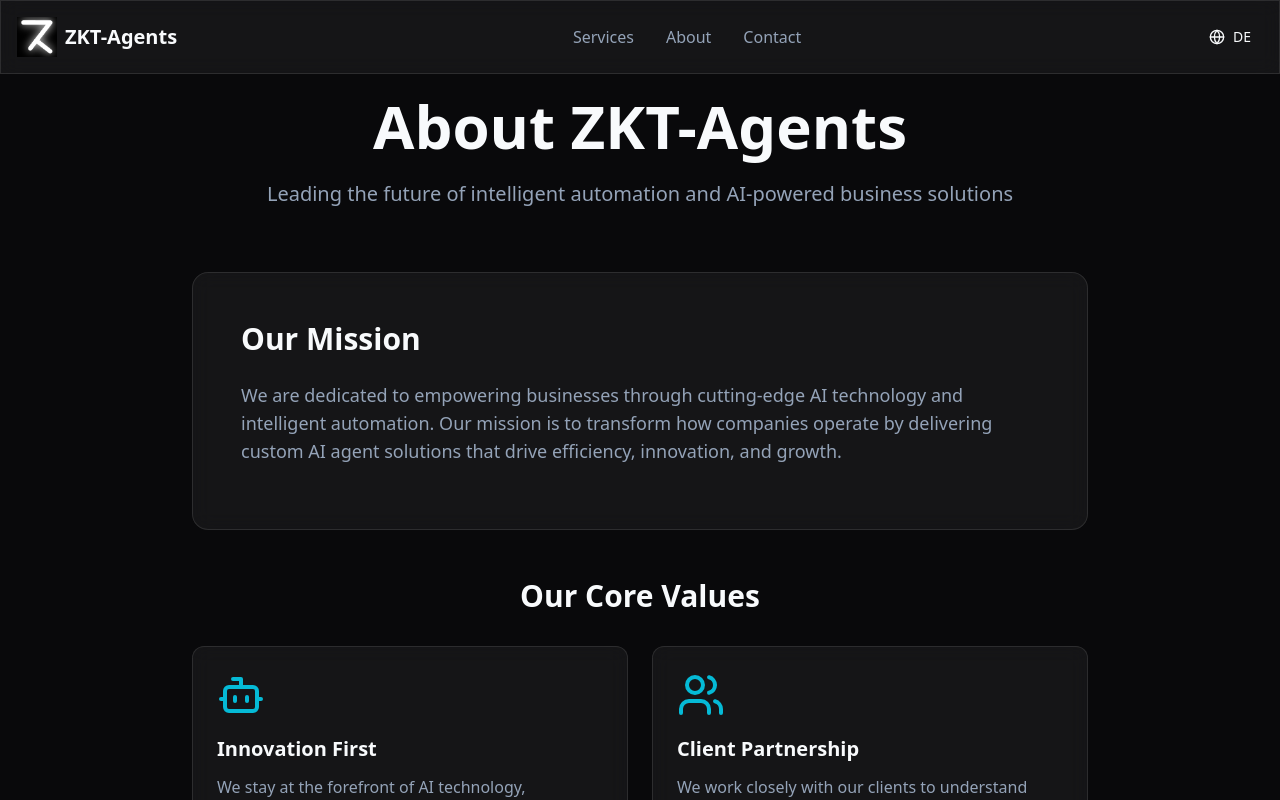
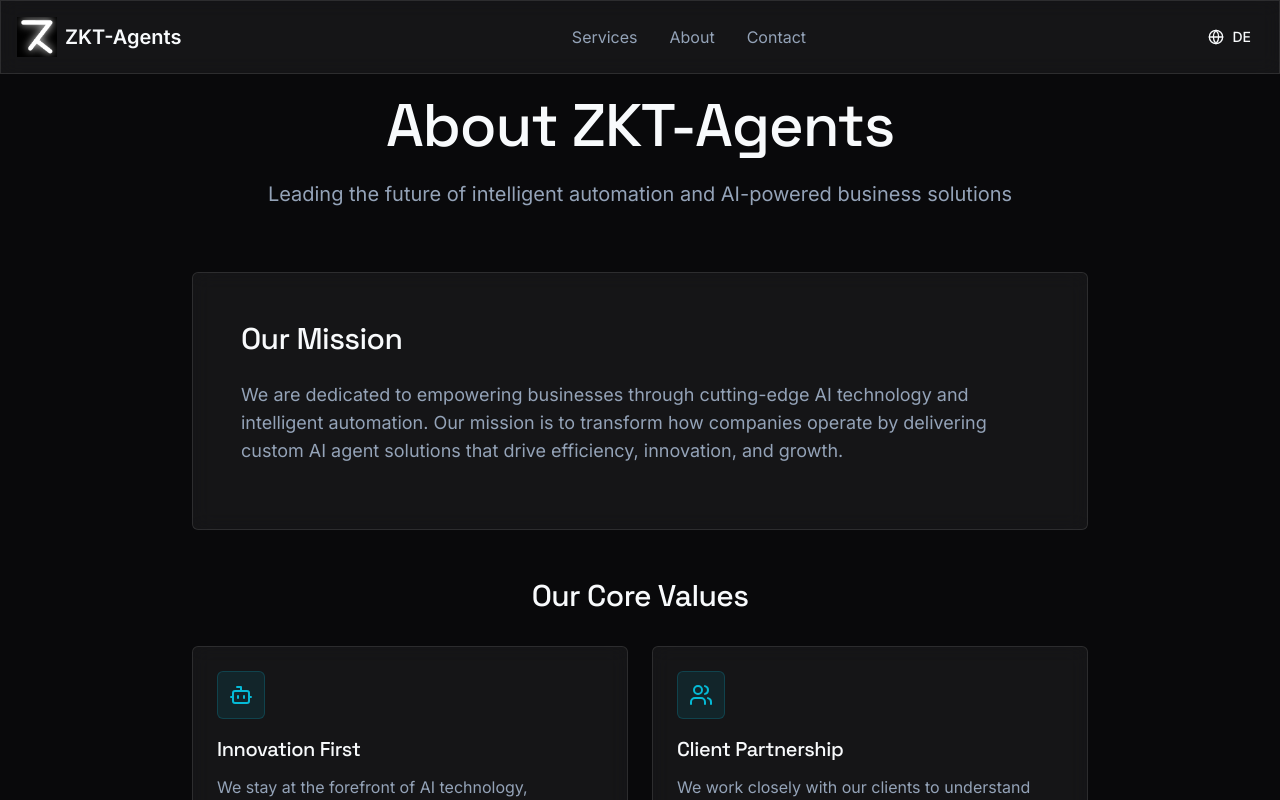
Before and after one commit to Zorka-AI/zkt-agents-ignition, a React (Vite) app: page /about in a window 1280 px wide. Shown: the top 800 px of the page. Built offline with nearby package versions, Linux system fonts and the light colour scheme; the HTML template or start-up script is replaced by a standard one.

Commit message:
Refactor: Improve website aesthetics

```diff
--- a/index.html
+++ b/index.html
@@ -16,6 +16,11 @@
     <meta name="twitter:card" content="summary_large_image" />
     <meta name="twitter:site" content="@lovable_dev" />
     <meta name="twitter:image" content="https://lovable.dev/opengraph-image-p98pqg.png" />
+
+    <!-- Google Fonts -->
+    <link rel="preconnect" href="https://fonts.googleapis.com">
+    <link rel="preconnect" href="https://fonts.gstatic.com" crossorigin>
+    <link href="https://fonts.googleapis.com/css2?family=Inter:wght@300;400;500;600&family=Space+Grotesk:wght@400;500;600&display=swap" rel="stylesheet">
   </head>
 
   <body>
--- a/src/components/CTA.tsx
+++ b/src/components/CTA.tsx
@@ -14,7 +14,7 @@ const CTA = () => {
           <div className="absolute inset-0 gradient-primary opacity-10 blur-3xl" />
 
           <div className="relative z-10 animate-fade-in">
-            <h2 className="text-4xl md:text-5xl font-bold mb-6 text-foreground">
+            <h2 className="text-4xl md:text-5xl font-display font-medium mb-6 text-foreground tracking-tighter">
               {t('cta.title')}
             </h2>
             <p className="text-xl text-muted-foreground mb-10 max-w-2xl mx-auto">
@@ -22,7 +22,7 @@ const CTA = () => {
             </p>
             <ConsultationDialog
               trigger={
-                <Button size="lg" className="gap-2 gradient-primary text-primary-foreground glow-subtle hover:glow-primary transition-all">
+                <Button size="lg" className="gap-2 bg-primary text-primary-foreground hover:bg-primary/90 transition-all">
                   <Calendar className="w-5 h-5" />
                   {t('cta.button')}
                 </Button>
--- a/src/components/Footer.tsx
+++ b/src/components/Footer.tsx
@@ -2,6 +2,7 @@ import { useLanguage } from "@/contexts/LanguageContext";
 import { Button } from "@/components/ui/button";
 import { Mail } from "lucide-react";
 import ConsultationDialog from "@/components/ConsultationDialog";
+import logo from "@/assets/zkt-logo.png";
 
 const Footer = () => {
   const { t } = useLanguage();
@@ -12,11 +13,9 @@ const Footer = () => {
       <div className="container mx-auto px-4">
         <div className="flex flex-col md:flex-row justify-between items-center gap-6">
           <div className="flex items-center gap-2">
-            <div className="w-8 h-8 rounded-lg gradient-primary flex items-center justify-center">
-              <span className="text-lg font-bold text-primary-foreground">Z</span>
-            </div>
+            <img src={logo} alt="ZKT-Agents Logo" className="w-8 h-8" />
             <div>
-              <div className="font-bold text-foreground">ZKT-Agents</div>
+              <div className="font-display font-medium text-foreground">ZKT-Agents</div>
               <p className="text-sm text-muted-foreground">{t('footer.tagline')}</p>
             </div>
           </div>
--- a/src/components/Hero.tsx
+++ b/src/components/Hero.tsx
@@ -30,7 +30,7 @@ const Hero = () => {
           <span className="text-sm text-muted-foreground">{t('hero.title')}</span>
         </div>
 
-        <h1 className="text-5xl md:text-7xl font-bold mb-6 text-foreground">
+        <h1 className="text-5xl md:text-7xl font-display font-medium mb-6 text-foreground tracking-tighter">
           {t('hero.subtitle')}
         </h1>
 
@@ -40,7 +40,7 @@ const Hero = () => {
 
         <div className="flex justify-center">
           <Link to="/services">
-            <Button size="lg" className="gap-2 gradient-primary text-primary-foreground glow-subtle hover:glow-primary transition-all">
+            <Button size="lg" className="gap-2 bg-primary text-primary-foreground hover:bg-primary/90 transition-all">
               {t('hero.cta')}
               <ArrowRight className="w-5 h-5" />
             </Button>
--- a/src/components/Services.tsx
+++ b/src/components/Services.tsx
@@ -31,7 +31,7 @@ const Services = () => {
     <section id="services" className="py-24 relative">
       <div className="container mx-auto px-4">
         <div className="text-center mb-16 animate-fade-in">
-          <h2 className="text-4xl md:text-5xl font-bold mb-4 text-foreground">
+          <h2 className="text-4xl md:text-5xl font-display font-medium mb-4 text-foreground tracking-tighter">
             {t('services.title')}
           </h2>
           <p className="text-xl text-muted-foreground">{t('services.subtitle')}</p>
@@ -41,14 +41,14 @@ const Services = () => {
           {services.map((service, index) => (
             <Link key={index} to={service.link}>
               <Card
-                className="glass-effect border-border hover:border-primary transition-all duration-300 hover:glow-subtle group cursor-pointer h-full"
+                className="glass-effect border-border hover:border-primary transition-all duration-300 group cursor-pointer h-full"
                 style={{ animationDelay: `${index * 0.1}s` }}
               >
                 <CardHeader>
-                  <div className="w-16 h-16 rounded-lg gradient-primary flex items-center justify-center mb-4 group-hover:animate-glow">
-                    <service.icon className="w-8 h-8 text-primary-foreground" />
+                  <div className="w-16 h-16 rounded-lg bg-primary/10 border border-primary/20 flex items-center justify-center mb-4 group-hover:bg-primary/15 transition-colors">
+                    <service.icon className="w-8 h-8 text-primary" />
                   </div>
-                  <CardTitle className="text-2xl text-foreground">{service.title}</CardTitle>
+                  <CardTitle className="text-2xl font-display font-medium text-foreground">{service.title}</CardTitle>
                 </CardHeader>
                 <CardContent>
                   <CardDescription className="text-base text-muted-foreground">
--- a/src/index.css
+++ b/src/index.css
@@ -36,15 +36,15 @@ All colors MUST be HSL.
     --input: 240 10% 15%;
     --ring: 188 95% 43%;
 
-    --radius: 0.75rem;
+    --radius: 0.375rem;
 
-    /* Gradients */
-    --gradient-primary: linear-gradient(135deg, hsl(188 95% 43%) 0%, hsl(220 95% 55%) 100%);
-    --gradient-accent: linear-gradient(180deg, hsl(188 95% 43% / 0.1) 0%, transparent 100%);
+    /* Subtle Gradients */
+    --gradient-primary: linear-gradient(135deg, hsl(188 85% 40%) 0%, hsl(188 75% 35%) 100%);
+    --gradient-accent: linear-gradient(180deg, hsl(188 85% 40% / 0.05) 0%, transparent 100%);
 
-    /* Glows */
-    --glow-primary: 0 0 40px hsl(188 95% 43% / 0.4);
-    --glow-subtle: 0 0 20px hsl(188 95% 43% / 0.2);
+    /* Refined Glows */
+    --glow-primary: 0 0 24px hsl(188 85% 40% / 0.25);
+    --glow-subtle: 0 0 16px hsl(188 85% 40% / 0.15);
   }
 }
 
@@ -79,5 +79,12 @@ All colors MUST be HSL.
 
   body {
     @apply bg-background text-foreground;
+    font-family: 'Inter', system-ui, -apple-system, sans-serif;
+  }
+
+  h1, h2, h3, h4, h5, h6 {
+    font-family: 'Space Grotesk', 'Inter', sans-serif;
+    font-weight: 500;
+    letter-spacing: -0.02em;
   }
 }
--- a/src/pages/About.tsx
+++ b/src/pages/About.tsx
@@ -36,7 +36,7 @@ const AboutContent = () => {
         <div className="container mx-auto px-4">
           <div className="max-w-4xl mx-auto">
             <div className="text-center mb-16 animate-fade-in">
-              <h1 className="text-4xl md:text-6xl font-bold mb-6 text-foreground">
+              <h1 className="text-4xl md:text-6xl font-display font-medium mb-6 text-foreground tracking-tighter">
                 {t('about.page.title')}
               </h1>
               <p className="text-xl text-muted-foreground max-w-3xl mx-auto">
@@ -44,8 +44,8 @@ const AboutContent = () => {
               </p>
             </div>
 
-            <div className="glass-effect rounded-2xl p-8 md:p-12 mb-12 animate-fade-in">
-              <h2 className="text-3xl font-bold mb-6 text-foreground">
+            <div className="glass-effect rounded-lg p-8 md:p-12 mb-12 animate-fade-in border border-border">
+              <h2 className="text-3xl font-display font-medium mb-6 text-foreground tracking-tighter">
                 {t('about.page.mission.title')}
               </h2>
               <p className="text-lg text-muted-foreground mb-4">
@@ -54,18 +54,20 @@ const AboutContent = () => {
             </div>
 
             <div className="mb-12">
-              <h2 className="text-3xl font-bold mb-8 text-center text-foreground">
+              <h2 className="text-3xl font-display font-medium mb-8 text-center text-foreground tracking-tighter">
                 {t('about.page.values.title')}
               </h2>
               <div className="grid md:grid-cols-2 gap-6">
                 {values.map((value, index) => (
                   <div
                     key={index}
-                    className="glass-effect rounded-xl p-6 hover:glow-subtle transition-all animate-fade-in"
+                    className="glass-effect rounded-lg p-6 border border-border hover:border-primary transition-all animate-fade-in"
                     style={{ animationDelay: `${index * 0.1}s` }}
                   >
-                    <value.icon className="w-12 h-12 text-primary mb-4" />
-                    <h3 className="text-xl font-bold mb-3 text-foreground">
+                    <div className="w-12 h-12 rounded-lg bg-primary/10 border border-primary/20 flex items-center justify-center mb-4">
+                      <value.icon className="w-6 h-6 text-primary" />
+                    </div>
+                    <h3 className="text-xl font-display font-medium mb-3 text-foreground">
                       {value.title}
                     </h3>
                     <p className="text-muted-foreground">{value.description}</p>
--- a/tailwind.config.ts
+++ b/tailwind.config.ts
@@ -13,6 +13,10 @@ export default {
       },
     },
     extend: {
+      fontFamily: {
+        sans: ['Inter', 'system-ui', '-apple-system', 'sans-serif'],
+        display: ['Space Grotesk', 'Inter', 'sans-serif'],
+      },
       colors: {
         border: "hsl(var(--border))",
         input: "hsl(var(--input))",
@@ -60,8 +64,11 @@ export default {
       },
       borderRadius: {
         lg: "var(--radius)",
-        md: "calc(var(--radius) - 2px)",
-        sm: "calc(var(--radius) - 4px)",
+        md: "calc(var(--radius) - 1px)",
+        sm: "calc(var(--radius) - 2px)",
+      },
+      letterSpacing: {
+        tighter: '-0.02em',
       },
       keyframes: {
         "accordion-down": {
```
Also changed, not shown: src/pages/ServicesDetail.tsx (+5 -5 lines).
